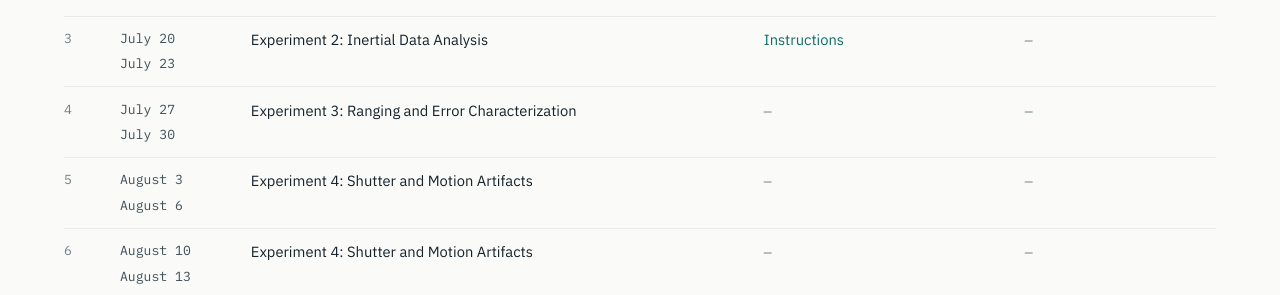
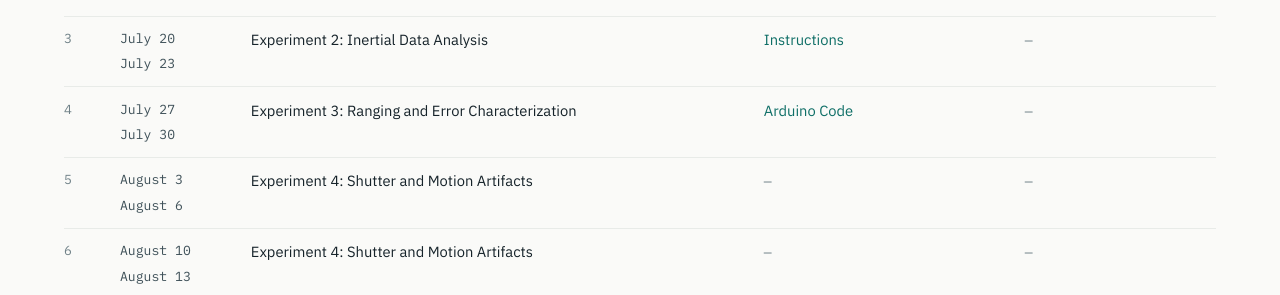
Before and after one commit to uhvardhan/sensors-actuators-lab, a Jekyll site: the page built from schedule.md, in a window 1280 px wide and 900 px high. Shown: the part 405-700 px from the top of the window. Built offline with Jekyll 4.4.1, drawn with Linux system fonts in a browser that asks for light colours.

Commit message:
Add Arduino code script to Experiment 3 session

```diff
--- a/_data/schedule.yml
+++ b/_data/schedule.yml
@@ -45,7 +45,9 @@
   dates: ["July 27", "July 30"]
   session: "Experiment 3: Ranging and Error Characterization"
   notes: []
-  scripts: []
+  scripts:
+    - name: "Arduino Code"
+      url: "/assets/files/experiment_3.ino"
   resources: []
 - week: 5
   dates: ["August 3", "August 6"]
```
